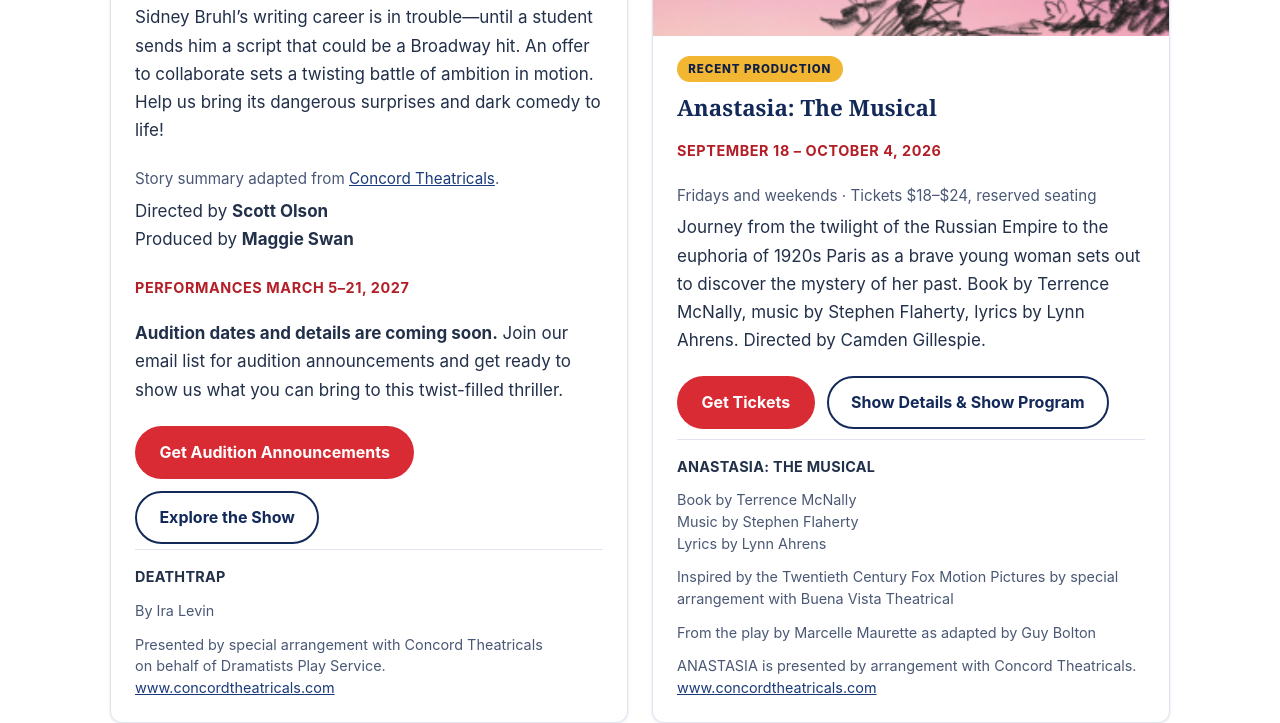
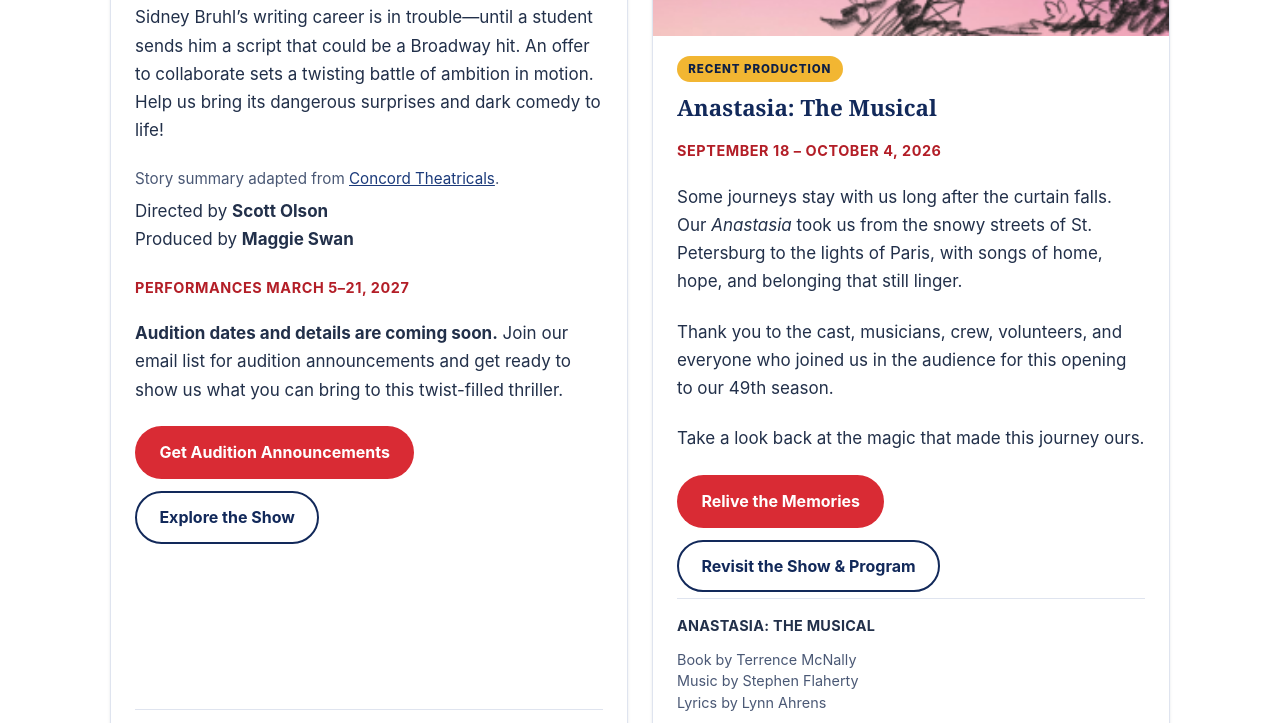
Before and after one commit to ayerswg/fauquiertheater, a website: page index.html in a window 1280 px wide. Shown: the part 2868-3591 px from the top of the page. Drawn offline with Linux system fonts and the light colour scheme.

Commit message:
Refresh Anastasia homepage retrospective

```diff
--- a/index.html
+++ b/index.html
@@ -124,11 +124,12 @@
             <span class="badge">Recent Production</span>
             <h3>Anastasia: The Musical</h3>
             <p class="show-dates">September 18 &ndash; October 4, 2026</p>
-            <p class="show-meta">Fridays and weekends &middot; Tickets $18&ndash;$24, reserved seating</p>
-            <p>Journey from the twilight of the Russian Empire to the euphoria of 1920s Paris as a brave young woman sets out to discover the mystery of her past. Book by Terrence McNally, music by Stephen Flaherty, lyrics by Lynn Ahrens. Directed by Camden Gillespie.</p>
+            <p>Some journeys stay with us long after the curtain falls. Our <em>Anastasia</em> took us from the snowy streets of St. Petersburg to the lights of Paris, with songs of home, hope, and belonging that still linger.</p>
+            <p>Thank you to the cast, musicians, crew, volunteers, and everyone who joined us in the audience for this opening to our 49th season.</p>
+            <p>Take a look back at the magic that made this journey ours.</p>
             <div class="btn-row">
-              <a class="btn btn-primary" href="https://fct.ludus.com/show_page.php?show_id=200537904">Get Tickets</a>
-              <a class="btn btn-outline" href="/shows/anastasia/">Show Details &amp; Show Program</a>
+              <a class="btn btn-primary" href="/news/anastasia-yam-productions-review-thank-you/">Relive the Memories</a>
+              <a class="btn btn-outline" href="/shows/anastasia/">Revisit the Show &amp; Program</a>
             </div>
             <div class="billing">
               <p class="billing-title">ANASTASIA: THE MUSICAL</p>
```
Also changed, not shown: src/pages/index.html (+5 -4 lines).
